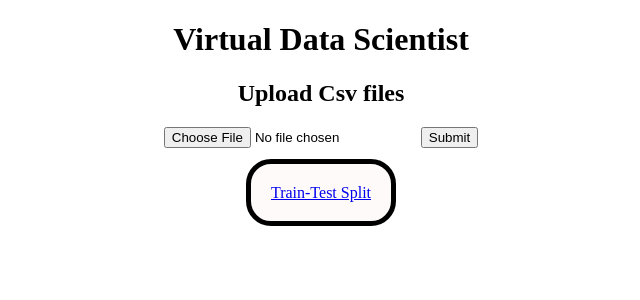
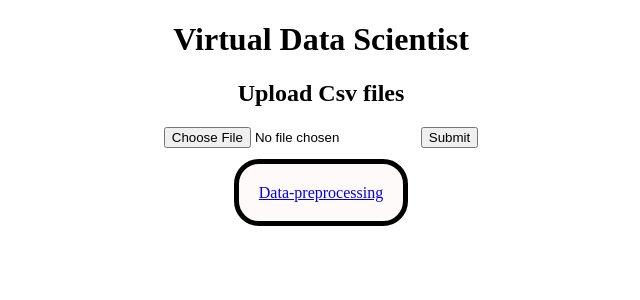
Before and after one commit to DeepakVelmurugan/Virtual-Data-Scientist, a Flask app: template templates/upload.html in a window 1280 px wide. Shown: the top 300 px of the page, without its empty margins (319-959 px from the left). Run offline with Flask 2, Linux system fonts and the light colour scheme; the template is opened without the code that fills it: most values are stand-ins (such as "Sample title", 1, 10 or a date in 2020).

Commit message:
Update upload.html

```diff
--- a/templates/upload.html
+++ b/templates/upload.html
@@ -24,6 +24,6 @@
 <!-- </br> -->
 </br>
 {% if ok.value > 0 %}
-<a style="background:snow;padding:20px;width:200px;height:150px;border-radius: 25px; border: 5px solid black;" href="{{ url_for('train_test')}}">Train-Test Split</a>
+<a style="background:snow;padding:20px;width:200px;height:150px;border-radius: 25px; border: 5px solid black;" href="{{ url_for('data_preprocessing')}}">Data-preprocessing</a>
 {% endif %}
 {%endblock%}
```
